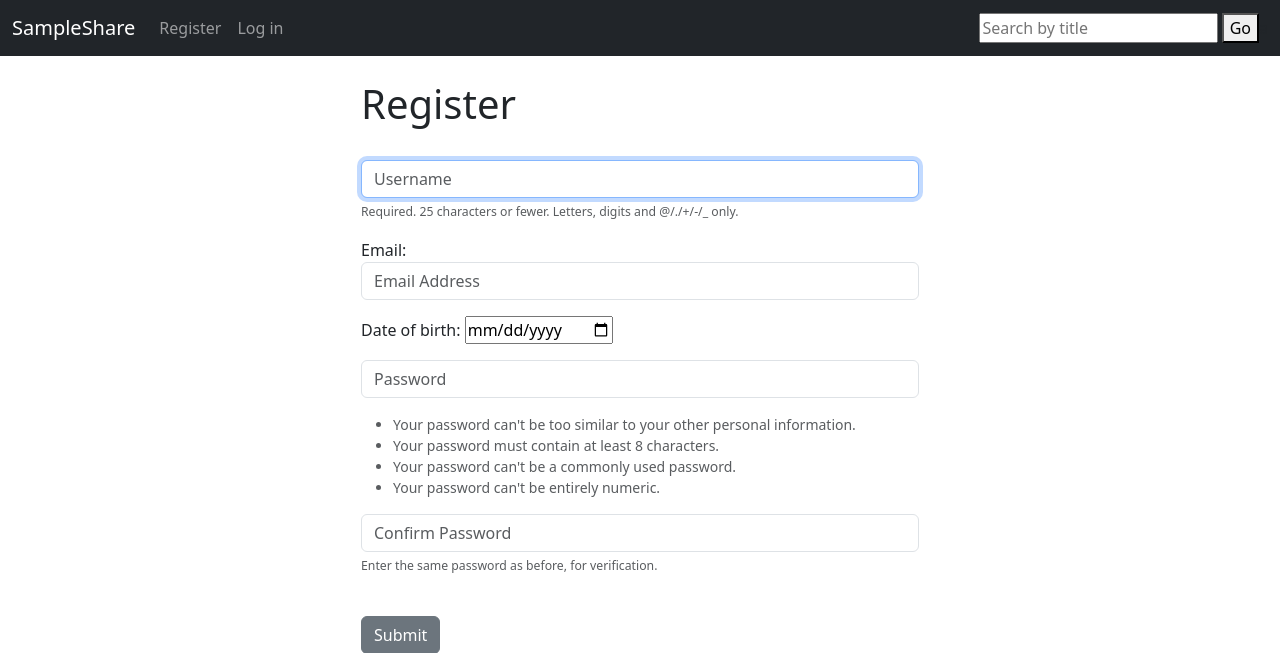
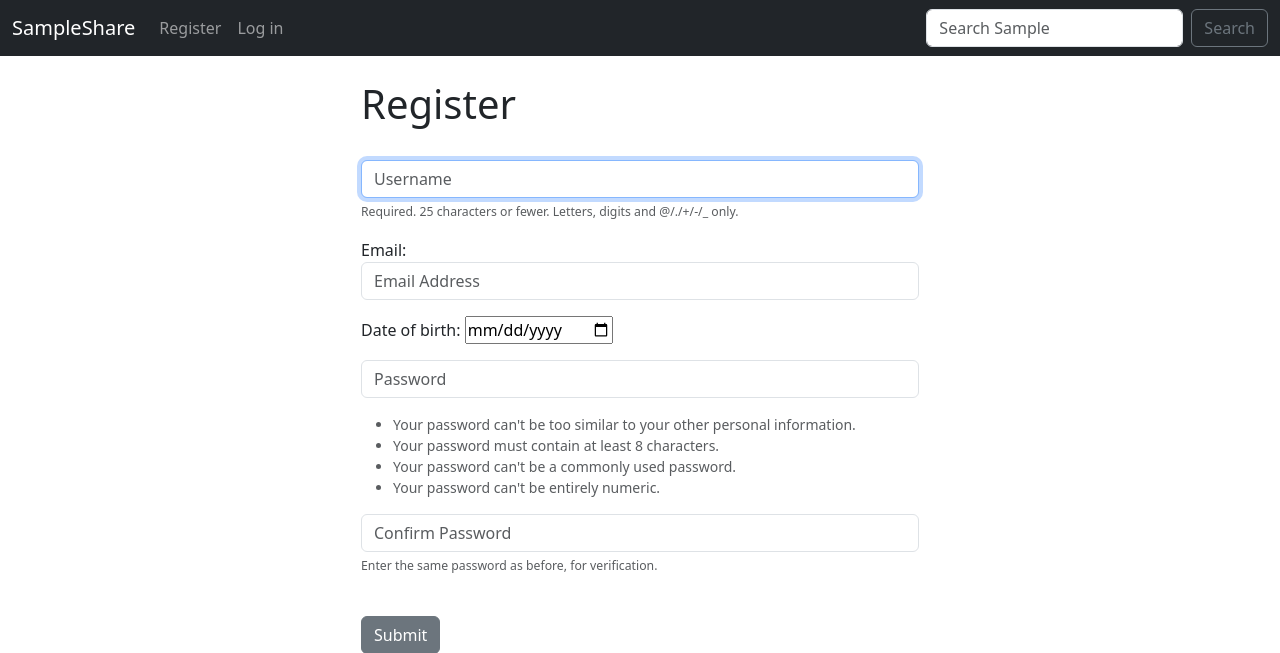
Before and after one commit to chrispugliese/SampleShare, a Django app: page /register/ in a window 1280 px wide. Shown: the top 653 px of the page. Run offline with Django 5.2, Linux system fonts and the light colour scheme.

Commit message:
update
search bar takes you to a different page after typing your search

```diff
--- a/website/templates/navbar.html
+++ b/website/templates/navbar.html
@@ -20,10 +20,17 @@
         </li>
         {% endif %}
       </ul>
-      <div class="search">
-          <input type="text" placeholder="Search by title" value="{{request.GET.title}}">
-          <button type="submit">Go</button>
-        </form>
+
+      <form class='d-flex' method=POST
+      action="{% url 'search-venues' %}">
+
+        {% csrf_token %}
+
+        <input class= "form-control me-2" type="search" placeholder= "Search Sample" aria-label="Search"
+        name="searched">
+        <button class="btn btn-outline-secondary"
+        type="submit">Search</button>
+      </form>
     </div>
-  </div>a
+  </div>
 </nav>
--- a/website/urls.py
+++ b/website/urls.py
@@ -9,6 +9,6 @@ urlpatterns = [
     path('login/', views.login_user, name='login'),
     path('logout/', views.logout_user, name='logout'),
     path('register/', views.register_user, name='register'),
-
+    path('search_venues/', views.search_venues, name='search-venues'),
 
 ]
--- a/website/views.py
+++ b/website/views.py
@@ -1,9 +1,10 @@
 from django.shortcuts import render, get_object_or_404, redirect
 from django.http import Http404
-from .models import UserProfile
+from .models import Sample, UserProfile
 from django.contrib.auth import authenticate, login, logout
 from django.contrib import messages
 from .forms import SignUpForm
+
 
 # Create your views here.
 def home(request):
@@ -54,3 +55,13 @@ def register_user(request):
         form = SignUpForm()
         return render(request, 'register.html', {'form':form})
     return render(request, 'register.html', {'form':form})
+
+def search_venues(request):
+    if request.method == "POST":
+        searched = request.POST.get('searched')
+        venues = Sample.objects.filter(sampleName__contains=searched)
+        return render(request, 'search_venues.html',
+                  {'searched':searched, 'venues':venues})
+    else:
+        return render(request, 'search_venues.html',
+                  {})
```
Also changed, not shown: website/templates/search_venues.html (added, +20 -0 lines).
